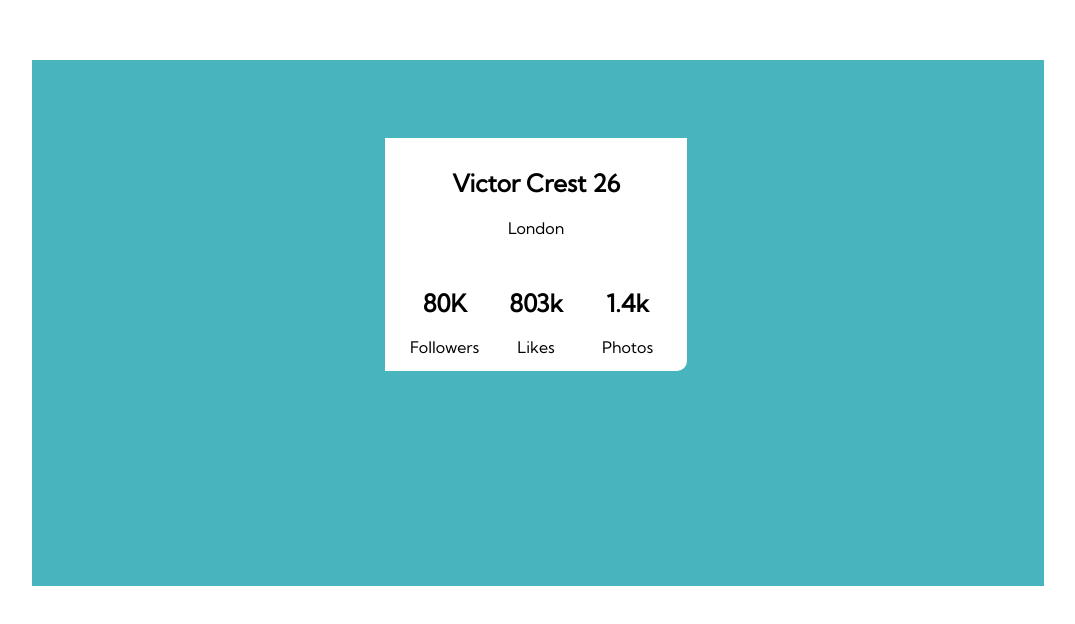
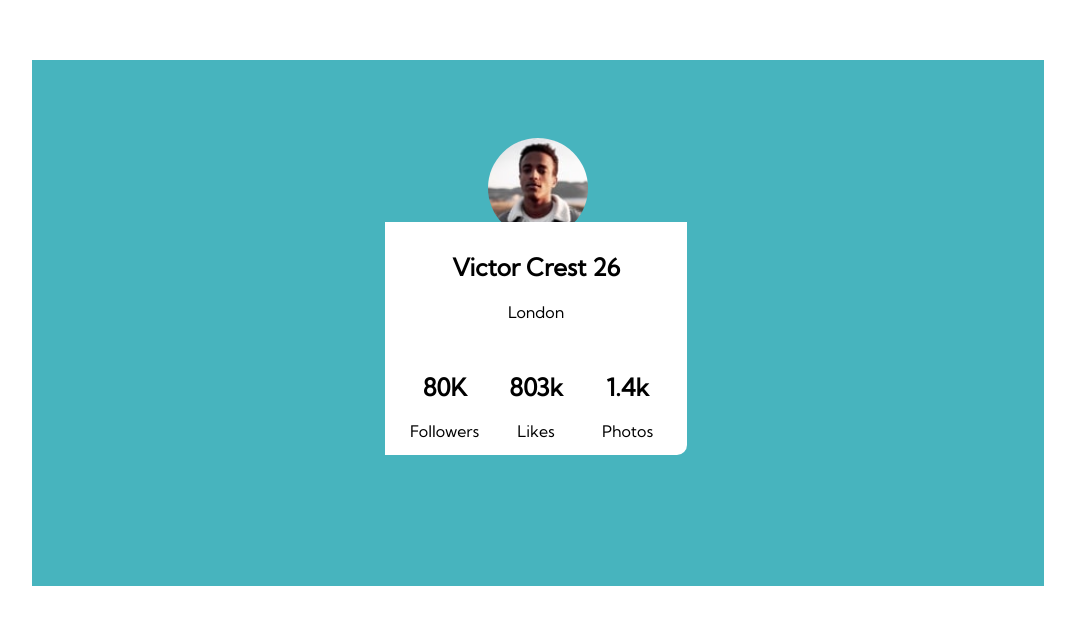
Before and after one commit to Tobe0504/Profile-Card-Component-Challenge-Solution, a plain HTML site: page index.html in a window 1280 px wide. Shown: the part 130-754 px from the top of the page, without its empty margins (102-1177 px from the left). Drawn offline with Linux system fonts and the light colour scheme.

Commit message:
Update index.html

```diff
--- a/index.html
+++ b/index.html
@@ -12,7 +12,7 @@
   <body>
     <div id="card-container">
       <div id="card">
-        <img src="images/image-victor.jpg" alt="Victor Crest" />
+        <img src="image-victor.jpg" alt="Victor Crest" />
         <div id="victor-id">
           <p><h2>Victor Crest 26</h2></p>
           <p>London</p>
```
